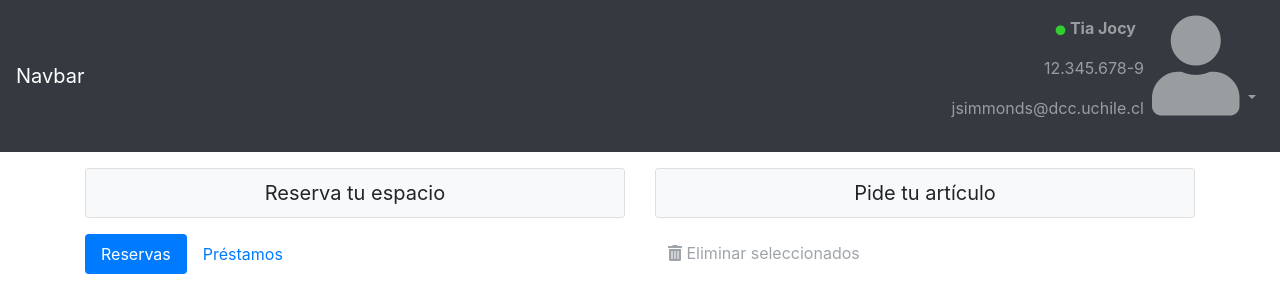
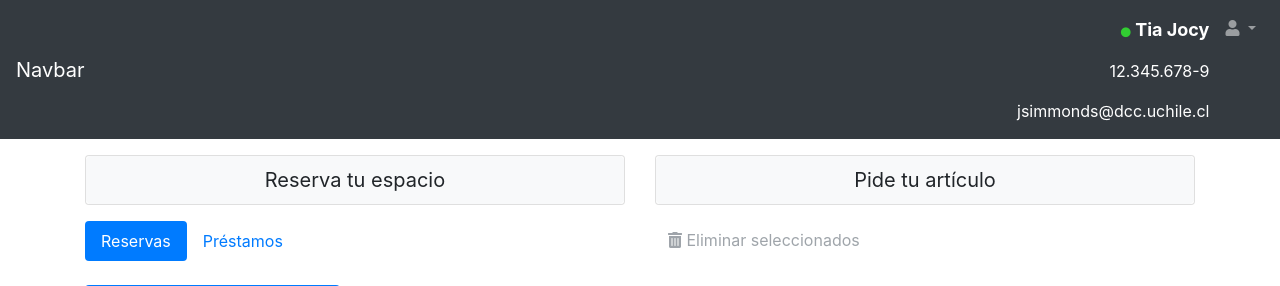
Before and after one commit to DCC-CC4401/2018-1-sad-T3, a Django app: page /userprofile/ in a window 1280 px wide. Shown: the top 286 px of the page. Run offline with Django 3.2, Linux system fonts and the light colour scheme; grey boxes labelled with a size stand in for pictures from a placeholder-image service; some libraries are stand-ins or nearby versions.

Commit message:
Arreglando el navbar

```diff
--- a/cc4401Inventory/mainApp/templates/_navbar.html
+++ b/cc4401Inventory/mainApp/templates/_navbar.html
@@ -1,25 +1,23 @@
 <nav class="navbar navbar-expand-lg navbar-dark bg-dark sticky-top">
     <a class="navbar-brand" href="#">Navbar</a>
-  <button class="navbar-toggler" type="button" data-toggle="collapse" data-target="#navbarSupportedContent" aria-controls="navbarSupportedContent" aria-expanded="false" aria-label="Toggle navigation">
+    <button class="navbar-toggler" type="button" data-toggle="collapse" data-target="#navbarSupportedContent"
+            aria-controls="navbarSupportedContent" aria-expanded="false" aria-label="Toggle navigation">
         <span class="navbar-toggler-icon"></span>
     </button>
 
     <div class="collapse navbar-collapse" id="navbarSupportedContent">
         <ul class="navbar-nav ml-auto">
             <li class="nav-item">
-          <a class="nav-link" href="#" style="text-align: right">
-{#              Se agregó el circulo y el formato negrita#}
-              <i class="fas fa-circle" style="font-size: x-small; color: limegreen"></i> <strong>Tia Jocy</strong></a>
-{#          Además de agregó esto dentro del span#}
-          <span class="navbar-text">
-              <p class="text-right">12.345.678-9</p>
-              <p class="text-right">jsimmonds@dcc.uchile.cl</p>
-          </span>
+                <a class="nav-link active" href="#" style="text-align: right">
+                    <i class="fa fa-circle" style="font-size: x-small; color: limegreen"></i>
+                    <strong style="font-size: large">Tia Jocy</strong> </a>
+                <a class="nav-link active" style="text-align: right"> 12.345.678-9</a>
+                <a class="nav-link active" style="text-align: right"> jsimmonds@dcc.uchile.cl</a>
             </li>
-      <li class="nav-item dropdown">
-        <a class="nav-link dropdown-toggle" href="#" id="navbarDropdown" role="button" data-toggle="dropdown" aria-haspopup="true" aria-expanded="false">
-          <i class="fas fa-user" style="font-size: 100px"></i>
-{#            Se agrandó la imagen#}
+            <li class="nav-item dropdown" style="text-align: right">
+                <a class="nav-link dropdown-toggle" href="#" id="navbarDropdown" role="button" data-toggle="dropdown"
+                   aria-haspopup="true" aria-expanded="false">
+                    <i class="fas fa-user"></i>
                 </a>
                 <div class="dropdown-menu dropdown-menu-right" aria-labelledby="navbarDropdown">
                     <a class="dropdown-item" href="#">Hacer una reserva</a>
--- a/cc4401Inventory/usersApp/templates/user_profile.html
+++ b/cc4401Inventory/usersApp/templates/user_profile.html
@@ -7,9 +7,7 @@
           integrity="sha384-G0fIWCsCzJIMAVNQPfjH08cyYaUtMwjJwqiRKxxE/rx96Uroj1BtIQ6MLJuheaO9" crossorigin="anonymous">
     <script src="https://ajax.googleapis.com/ajax/libs/jquery/3.3.1/jquery.min.js"></script>
     <script src="https://maxcdn.bootstrapcdn.com/bootstrap/4.1.0/js/bootstrap.min.js"></script>
-
     <style>
-
         /* The actual timeline (the vertical ruler) */
         .timeline {
             position: relative;
@@ -91,7 +89,6 @@
             }
         }
     </style>
-
 </head>
 <body>
 
```
Lines whose indentation alone changed are shown as unchanged.
